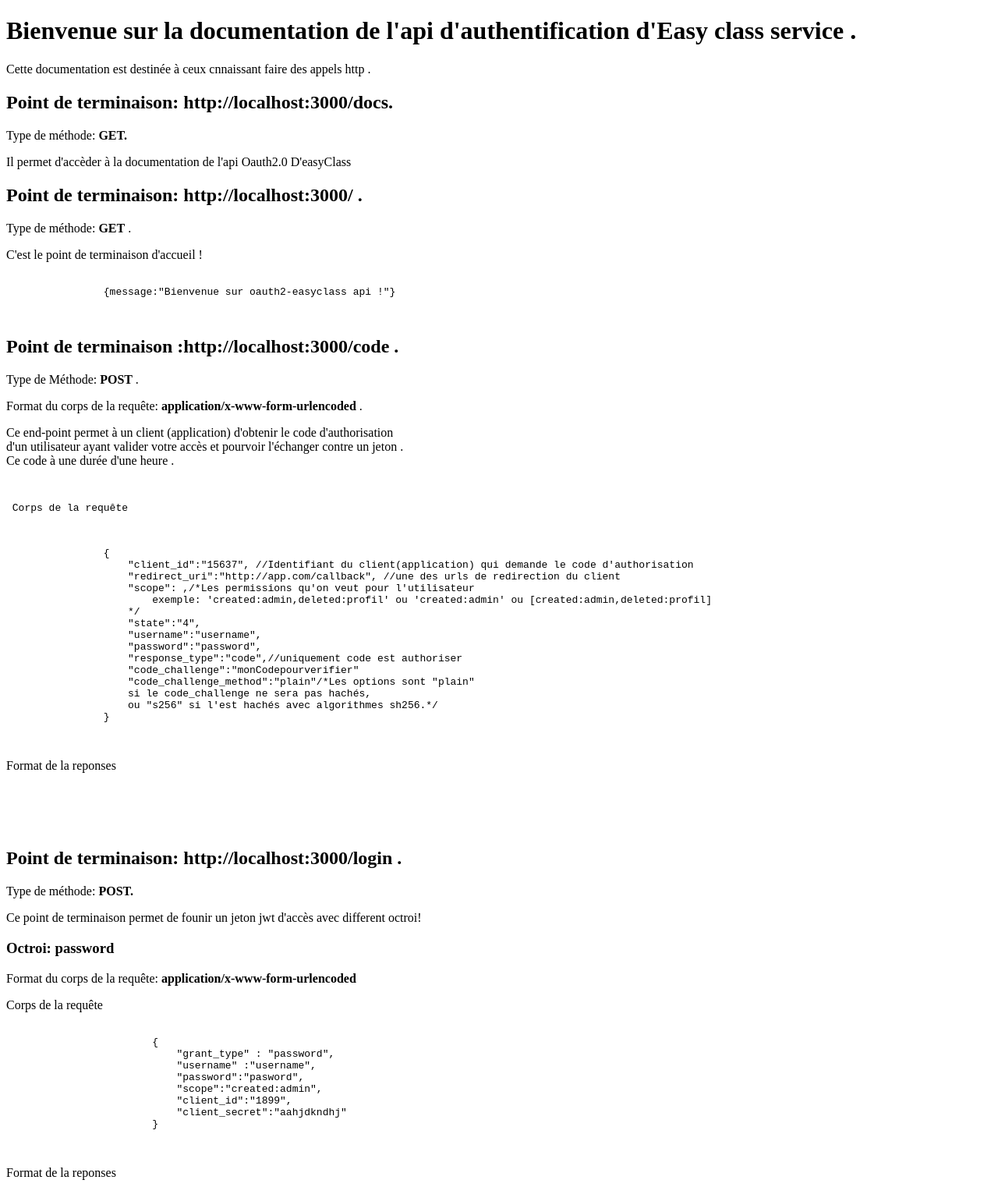
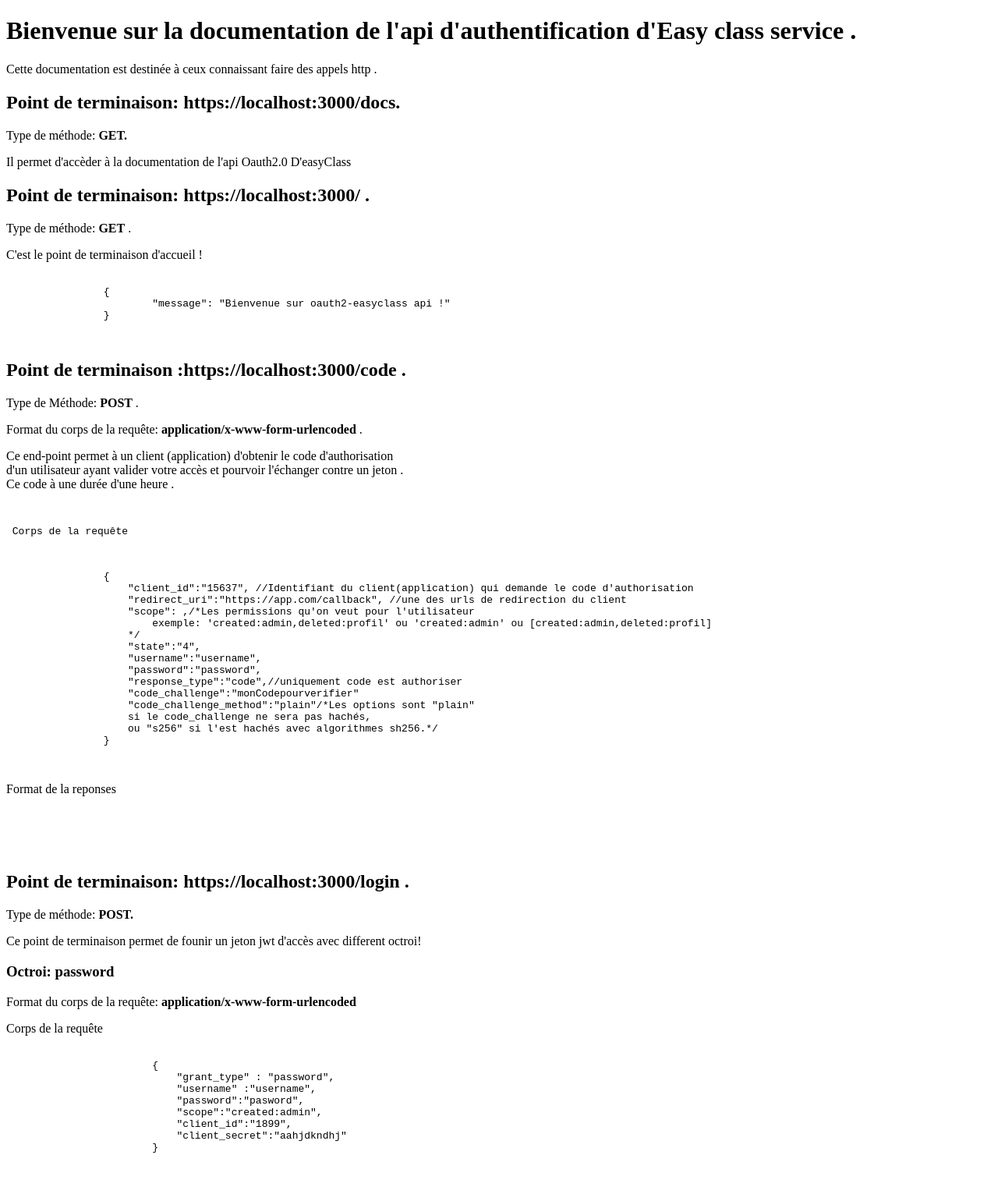
Before and after one commit to dylEasydev/Oauth2Easyclass, a website: page docs/index.html in a window 1280 px wide. Shown: the top 1522 px of the page at 78% size. Drawn offline with Linux system fonts and the light colour scheme.

Commit message:
mis àjour vers HTTP/2

```diff
--- a/docs/index.html
+++ b/docs/index.html
@@ -8,28 +8,30 @@
 <body>
     <header>
         <h1>Bienvenue sur la documentation de l'api d'authentification d'Easy class service .</h1>
-        <p>Cette documentation est destinée à ceux cnnaissant faire des appels http .</p>
+        <p>Cette documentation est destinée à ceux connaissant faire des appels http .</p>
     </header>
 
     <sections>
-        <h2> Point de terminaison: <strong>http://localhost:3000/docs</strong>.</h2>
+        <h2> Point de terminaison: <strong>https://localhost:3000/docs</strong>.</h2>
         <p> Type de méthode: <strong> GET. </strong></p>
         <p> Il permet d'accèder à la documentation de l'api Oauth2.0 D'easyClass</p>
     </sections>
 
     <sections>
-        <h2> Point de terminaison: <strong>http://localhost:3000/</strong> .</h2>
+        <h2> Point de terminaison: <strong>https://localhost:3000/</strong> .</h2>
         <p> Type de méthode:  <strong>GET</strong> .</p>
         <p> C'est le point de terminaison d'accueil !</p>
         <pre>
             <code>
-                {message:"Bienvenue sur oauth2-easyclass api !"}
+                {
+			"message": "Bienvenue sur oauth2-easyclass api !"
+		}
             </code>
         </pre>
     </sections>
 
     <section>
-        <h2> Point de terminaison :<strong>http://localhost:3000/code</strong> .</h2>
+        <h2> Point de terminaison :<strong>https://localhost:3000/code</strong> .</h2>
         <p> Type de Méthode: <strong>POST </strong>.</p>
         <p>Format du corps de la requête:<strong> application/x-www-form-urlencoded </strong>.</p>
         <p>
@@ -42,7 +44,7 @@
             <code>
                 {
                     "client_id":"15637", //Identifiant du client(application) qui demande le code d'authorisation
-                    "redirect_uri":"http://app.com/callback", //une des urls de redirection du client
+                    "redirect_uri":"https://app.com/callback", //une des urls de redirection du client
                     "scope": ,/*Les permissions qu'on veut pour l'utilisateur
                         exemple: 'created:admin,deleted:profil' ou 'created:admin' ou [created:admin,deleted:profil]
                     */
@@ -66,7 +68,7 @@
     </section>
 
     <section>
-        <h2> Point de terminaison:<strong> http://localhost:3000/login .</strong></h2>
+        <h2> Point de terminaison:<strong> https://localhost:3000/login .</strong></h2>
         <p> Type de méthode: <strong> POST.</strong></p>
         <p> Ce point de terminaison permet de founir un jeton jwt d'accès avec different octroi!</p>
         <section>
@@ -138,10 +140,10 @@
                         {
                             "grant_type" : "authorization_code",
                             "code":"",/*
-                            le code de verification obtenu avec le end point http://localhost/code
+                            le code de verification obtenu avec le end point https://localhost/code
                             */
                             "code_verifier":"",// c'est le code code_challenge avec le quels vous avec eu le code authorisation
-                            "redirect_uri":"http://app.com/callback"
+                            "redirect_uri":"https://app.com/callback"
                             "scope":"created:admin",
                             "client_id":"1899",
                             "client_secret":"aahjdkndhj"
@@ -195,7 +197,7 @@
     </section>
 
     <section>
-       <h2>Point de terminaison:<strong> http://localhost:3000/sign/teacher </strong></h2>
+       <h2>Point de terminaison:<strong> https://localhost:3000/sign/teacher </strong></h2>
        <p>Type de methode:<strong>POST</strong></p>
        <p>
         Il permet d'initialiser la création d'un enseignants en le sauvegardant temporairement
@@ -232,7 +234,7 @@
     </section>
 
     <section>
-        <h2>Point de terminaison: <strong> http://localhost:3000/sign/student </strong></h2>
+        <h2>Point de terminaison: <strong> https://localhost:3000/sign/student </strong></h2>
         <p>type de methode:<strong> POST </strong></p>
         <p>
          Il permet d'initialiser la création d'un étudiant en le sauvegardant temporairement
@@ -267,7 +269,7 @@
     </section>
 
     <section>
-        <h2>Point de terminaison:<strong> http://localhost:3000/sign/admin </strong></h2>
+        <h2>Point de terminaison:<strong> https://localhost:3000/sign/admin </strong></h2>
         <p>Type de methode: POST</p>
         <p>
          Il est réserver au administrateur pour en créer d'autre . Faudra ajouter le jeton jwt à la demande
@@ -296,12 +298,12 @@
     </section>
 
     <section>
-        <h2>Point de terminaison:<strong> http://localhost:3000/verifCode/:id </strong> </h2>
+        <h2>Point de terminaison:<strong> https://localhost:3000/verifCode/:id </strong> </h2>
         <p>type de methode:<strong> POST </strong></p>
         <p>
          Il permet de valider le code de verification envoyer par mail pour sauvegarder
          de manière permanente l'utilisateur
-         exemple de formulation du point de terminaison :http://localhost:3000/verifCode/1
+         exemple de formulation du point de terminaison :https://localhost:3000/verifCode/1
         </p>
         <p>Corps de la requête</p>
         <pre>
@@ -330,11 +332,11 @@
     </section>
 
     <section>
-        <h2>Point de terminaison: <strong>http://localhost:3000/restartCode/:userName/:nametable </strong></h2>
+        <h2>Point de terminaison: <strong>https://localhost:3000/restartCode/:userName/:nametable </strong></h2>
         <p>type de methode:<strong> PUT </strong></p>
         <p>
-         Il permet de rédemarrer un nouveau code de verif exemple : http://localhost:3000/restartCode/kamit/student,
-         http://localhost:3000/restartCode/kamit/teacher, http://localhost:3000/restartCode/kamit/user
+         Il permet de rédemarrer un nouveau code de verif exemple : https://localhost:3000/restartCode/kamit/student,
+         https://localhost:3000/restartCode/kamit/teacher, https://localhost:3000/restartCode/kamit/user
         </p>
         <p>Format de la reponses</p>
         <pre>
--- a/package.json
+++ b/package.json
@@ -16,6 +16,7 @@
     "body-parser": "^1.20.2",
     "cls-hooked": "^4.2.2",
     "cors": "^2.8.5",
+    "http2-express-bridge": "^1.0.7",
     "express": "^4.19.2",
     "jsonwebtoken": "^9.0.2",
     "mysql2": "^3.9.7",
--- a/server/db/interface/userPerm.interface.ts
+++ b/server/db/interface/userPerm.interface.ts
@@ -9,7 +9,7 @@ import {
 import { NullishPropertiesOf } from 'sequelize/types/utils';
 
 /**
- * Interface pour utilisateurs enregistrer ou permanent.
+ * Interface pour les utilisateurs enregistrer ou permanent.
  */
 export interface UserPermInterface extends UserBaseInterface{
 
--- a/server/global_dir.ts
+++ b/server/global_dir.ts
@@ -1,5 +1,5 @@
 import path from 'node:path'
 
 export const __basedir = path.dirname(__dirname);
-export const __baseurl = `http://${process.env.HOSTNAME}:${process.env.PORT}`;
-export const __urlImage = `http://127.0.0.1:3001`
+export const __baseurl = `https://${process.env.HOSTNAME}:${process.env.PORT}`;
+export const __urlImage = `https://127.0.0.1:3001`
```
Also changed, not shown: server/app.ts (+4 -3 lines), server/server.ts (+12 -3 lines), README.md, 1 other file.
